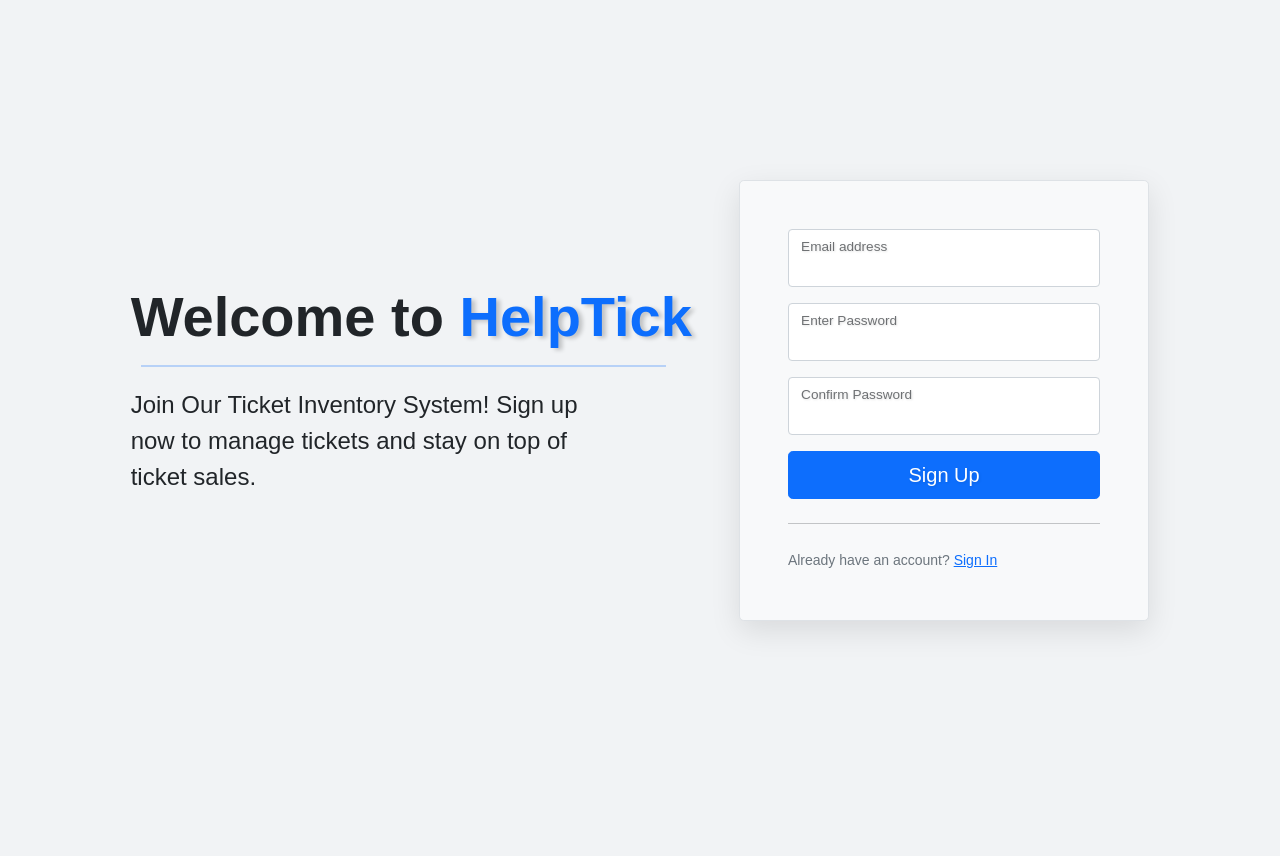
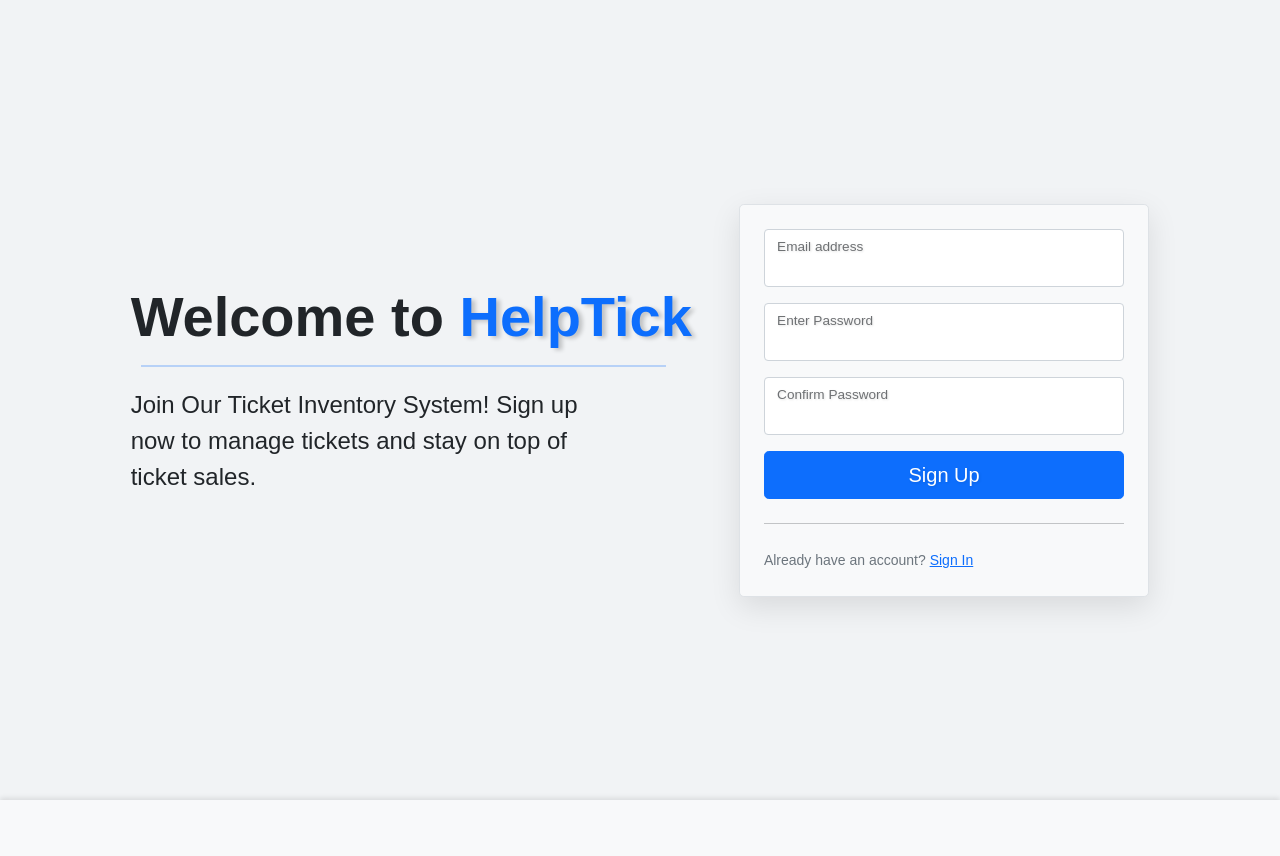
Before and after one commit to craig-grant630/HelpTick, a Django app: page /accounts/register-customer/ in a window 1280 px wide. Before the commit the page ends 631 px from the top, so only its background shows below. Run offline with Django 5.2, Linux system fonts and the light colour scheme; some libraries are stand-ins or nearby versions.

Commit message:
Add bases of the foter to log in and log out pages

```diff
--- a/static/css/accounts_style.css
+++ b/static/css/accounts_style.css
@@ -1,5 +1,5 @@
 
-body {
+main {
         font-family: 'Arial', sans-serif;
         background-color: #f1f3f5;
         margin: 0;
@@ -44,3 +44,32 @@
     margin-top: 20px; /* Adjust space above hr */
     margin-bottom: 20px; /* Adjust space below hr */
 }
+
+/* Footer styles */
+footer {
+    background-color: #f8f9fa;
+    padding: 20px 0;
+    text-align: center;
+    width: 100%;
+    box-shadow: 0 -2px 5px rgba(0, 0, 0, 0.1);
+}
+
+footer a {
+    color: #007bff;
+    text-decoration: none;
+}
+
+footer a:hover {
+    text-decoration: underline;
+}
+
+footer .container {
+    max-width: 1200px;
+    margin: 0 auto;
+}
+
+@media screen and (max-width: 500px) {
+    main {
+        height: 120vh;
+    }
+}
--- a/templates/accounts/base.html
+++ b/templates/accounts/base.html
@@ -13,10 +13,10 @@
 </head>
 
 <body>
-
+    <main>
     <div class="container col-xl-10 col-xxl-8 px-4 d-flex justify-content-center align-items-center">
         <div class="row align-items-center g-lg-4">
-            <div class="col-lg-7 text-center text-lg-start">
+            <div class="col-lg-7 text-center text-lg-start texting">
                 <h1 class="display-4 fw-bold lh-1">{% block heading %} {% endblock heading%}</h1>
                 <hr class="short-hr">
                 <p class="col-lg-10 fs-4">
@@ -42,7 +42,12 @@
             </div>
         </div>
     </div>
-
+    </main>
+    <footer>
+        <div class="container">
+            <p></p>
+        </div>
+    </footer>
     <script src="https://cdn.jsdelivr.net/npm/bootstrap@5.0.2/dist/js/bootstrap.bundle.min.js"
         integrity="sha384-MrcW6ZMFYlzcLA8Nl+NtUVF0sA7MsXsP1UyJoMp4YLEuNSfAP+JcXn/tWtIaxVXM"
         crossorigin="anonymous"></script>
--- a/templates/accounts/register-customer.html
+++ b/templates/accounts/register-customer.html
@@ -6,7 +6,7 @@
 {% endblock heading %}
 
 {% block content %}
-<form class="p-4 p-md-5 border rounded-3 bg-light shadows" method="POST">
+<form class="p-4 p-md-4 p-xs-2 border rounded-3 bg-light shadows" method="POST">
     {% csrf_token %}
     <div class="form-floating mb-3">
         {% render_field form.email class="form-control" %}
```
